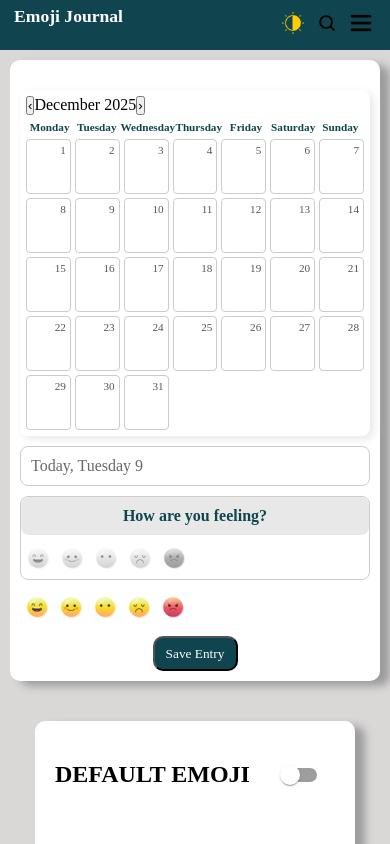
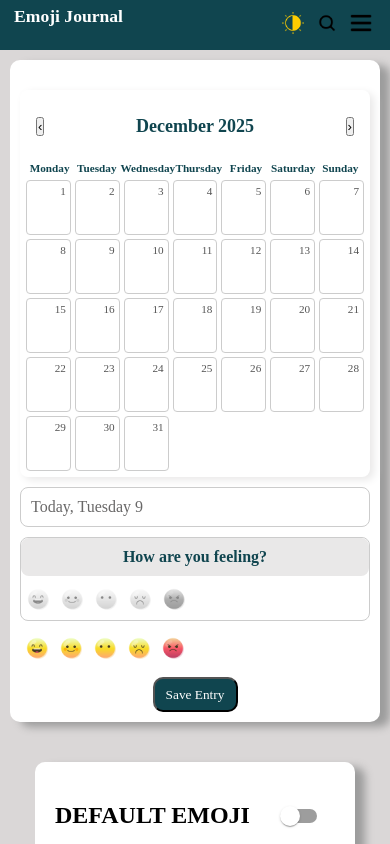
Before and after one commit to Headyhadia/Emoji-Tracker-App, a React (Vite) app in the folder frontend/: page / in a window 390 px wide. Shown: the top 844 px of the page. Built offline with nearby package versions, Linux system fonts and the light colour scheme.

Commit message:
feat(frontend): Style the calender navigation

```diff
--- a/frontend/src/components/Tracker/Tracker.jsx
+++ b/frontend/src/components/Tracker/Tracker.jsx
@@ -88,7 +88,7 @@ const Tracker = () => {
             ‹
           </button>
 
-          <span>
+          <span className={styles.monthCalendar}>
             {selectedDate.toLocaleString("default", {
               month: "long",
               year: "numeric",
--- a/frontend/src/components/Tracker/Tracker.module.css
+++ b/frontend/src/components/Tracker/Tracker.module.css
@@ -121,8 +121,33 @@
   background-color: #ddd;
   border-radius: 8px;
 }
-
+.hiddenCalendar {
+  display: none;
+}
+/* ---- react-calendar: navigation only ---- */
+:global(.react-calendar__month-view),
+:global(.react-calendar__month-view__days),
+:global(.react-calendar__month-view__weekdays) {
+  display: none;
+}
+.monthNav {
+  display: flex;
+  justify-content: space-between;
+  align-items: center;
+  height: 40px;
+  margin: 10px;
+}
+.monthCalendar {
+  font-family: cursive;
+  color: var(--color-primary);
+  font-size: 28px;
+  font-weight: 800;
+}
 @media screen and (max-width: 660px) {
+  .monthCalendar {
+    font-size: 18px;
+    font-weight: 800;
+  }
   .trackerContainer {
     padding: 10px;
   }
@@ -183,46 +208,6 @@
     align-self: center;
   }
 }
-.hiddenCalendar {
-  display: none;
-}
-/* ---- react-calendar: navigation only ---- */
-:global(.react-calendar__month-view),
-:global(.react-calendar__month-view__days),
-:global(.react-calendar__month-view__weekdays) {
-  display: none;
-}
-
-/* keep navigation visible */
-:global(.react-calendar__navigation) {
-  display: flex;
-  align-items: center;
-  width: 100%;
-}
-:global(.react-calendar__navigation button:first-child) {
-  margin-right: auto;
-}
-/* label wrapper */
-:global(.react-calendar__navigation__label) {
-  text-align: center;
-}
-
-/* actual month text */
-:global(.react-calendar__navigation__label span) {
-  font-size: 1.6rem;
-  font-family: cursive;
-  font-weight: 600;
-}
-/* next button */
-:global(.react-calendar__navigation button:last-child) {
-  margin-left: auto;
-}
-
-/* basic wrapper cleanup */
-:global(.react-calendar) {
-  border: none;
-  width: 100%;
-}
 
 @media screen and (max-width: 385px) {
   .calendarHeader {
```
